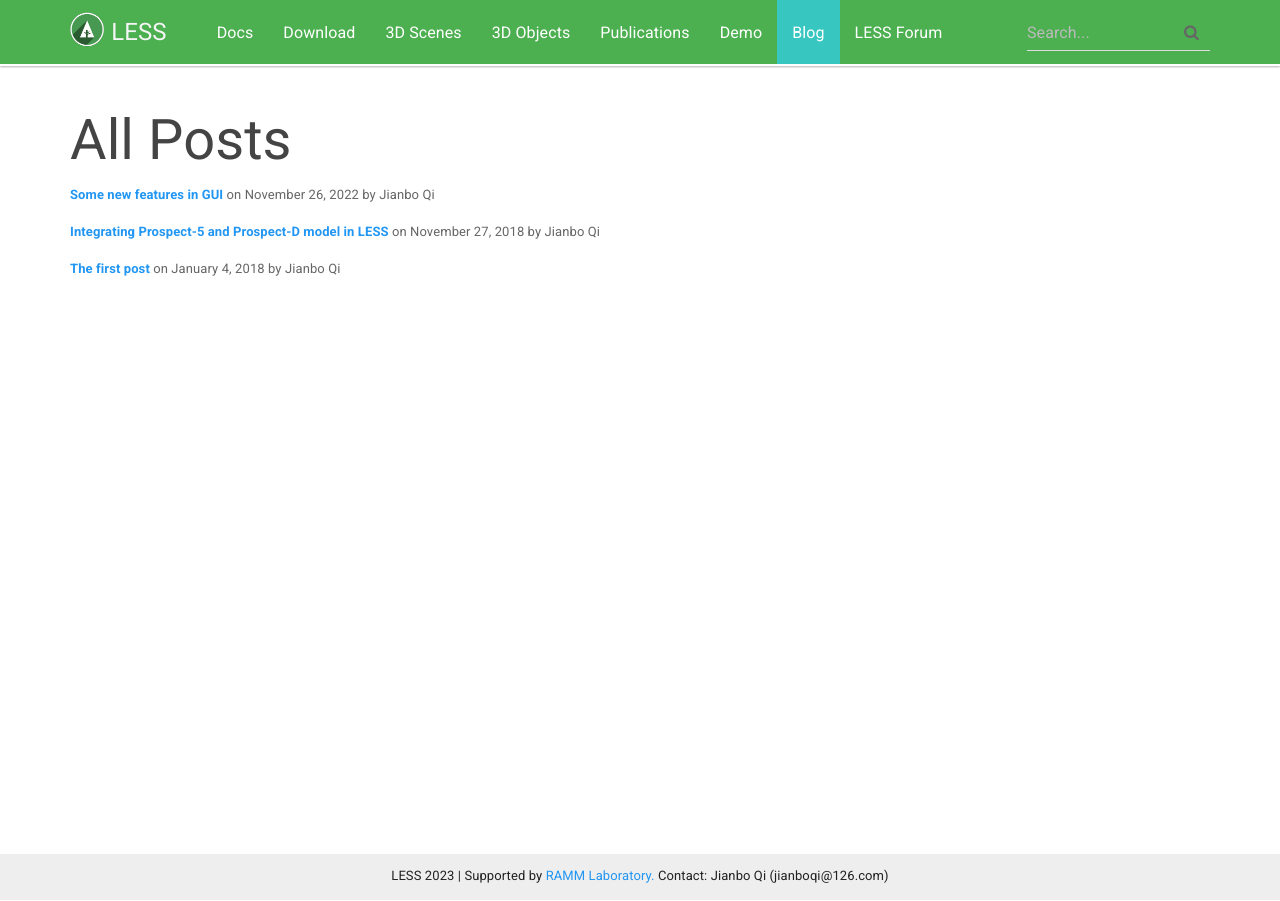
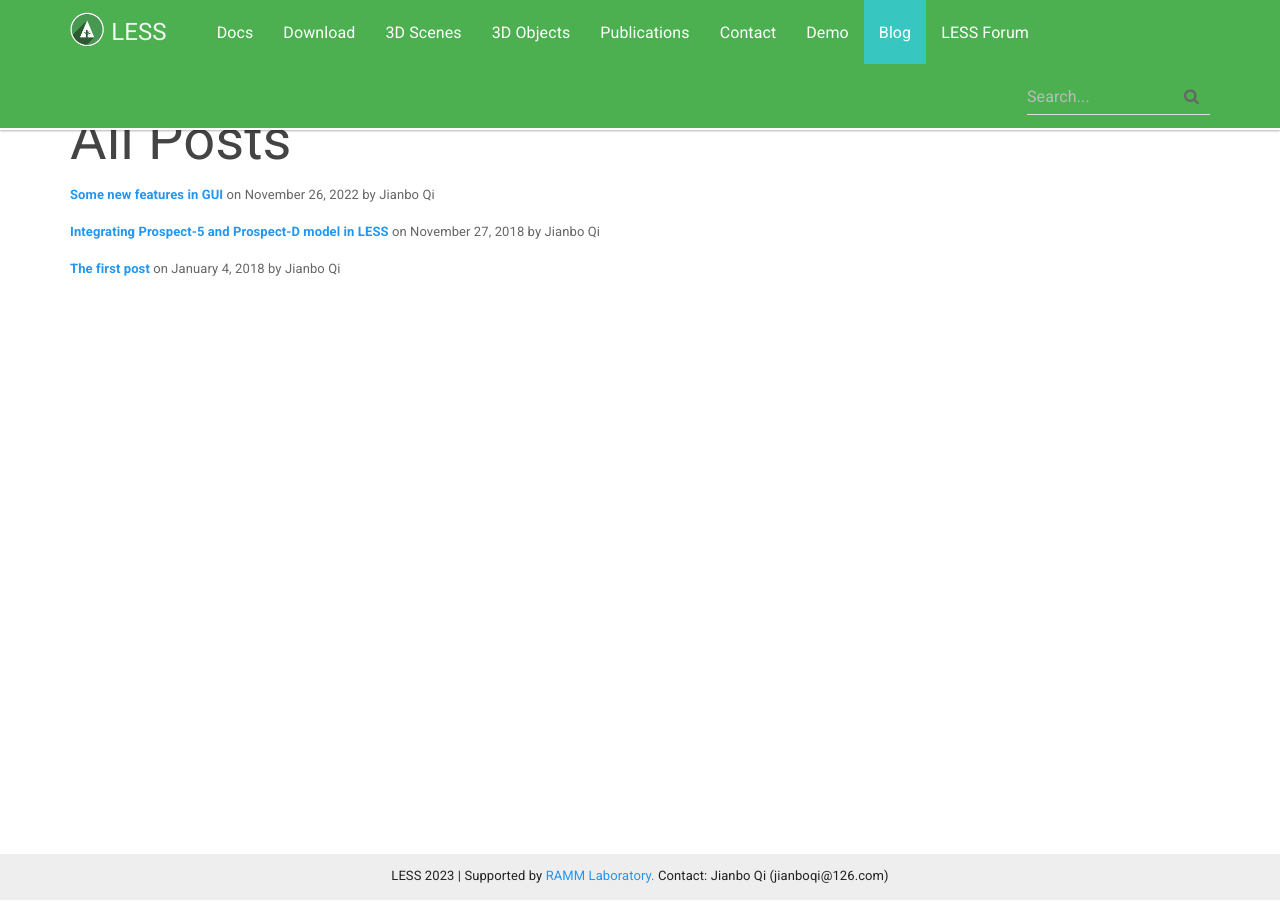
Before and after one commit to jianboqi/jianboqi.github.io, a Jekyll site: the page built from allposts.html, in a window 1280 px wide. Built offline with Jekyll 4.4.1, drawn with Linux system fonts in a browser that asks for light colours; nearby versions of some CDN libraries.

Commit message:
Update topnav.html

```diff
--- a/_includes/topnav.html
+++ b/_includes/topnav.html
@@ -18,6 +18,7 @@
                 <li {% if page.sectionid=='page_3dscenes' %} class="active" {% endif %}><a href="{{ "/3dscenes/" | prepend: site.baseurl }}">3D Scenes</a></li>
                 <li {% if page.sectionid=='page_3dobjects' %} class="active" {% endif %}><a href="{{ "/3dobjects/" | prepend: site.baseurl }}">3D Objects</a></li>
                 <li {% if page.sectionid=='page_publications' %} class="active" {% endif %}><a href="{{ "/publications/" | prepend: site.baseurl }}">Publications</a></li>
+                <li {% if page.sectionid=='page_contact' %} class="active" {% endif %}><a href="{{ "/contact/" | prepend: site.baseurl }}">Contact</a></li>
                 <li {% if page.sectionid=='page_demo' %} class="active" {% endif %}><a href="{{ "/demo/" | prepend: site.baseurl }}">Demo</a></li>
                 <li {% if page.sectionid=='blog' %} class="active" {% endif %}><a href="{{ site.posts.first.url | prepend: site.baseurl }}">Blog</a></li>
                 <li><a target="_blank" href="http://forum.lessrt.org/">LESS Forum</a></li>
```
